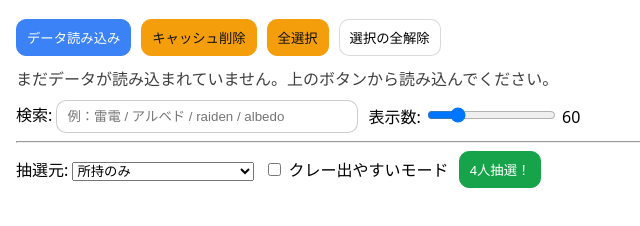
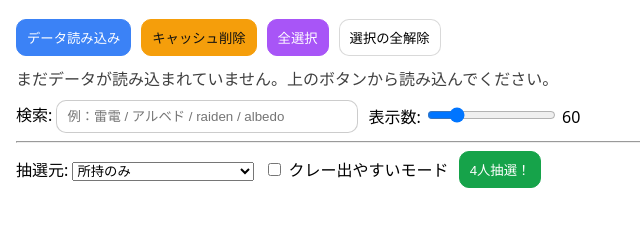
Before and after one commit to TKM-SN/genshin-party-selector, a plain HTML site: page index.html in a window 1280 px wide. Shown: the part 70-296 px from the top of the page, without its empty margins (0-640 px from the left). Drawn offline with Linux system fonts and the light colour scheme.

Commit message:
Update styles for selectAll button and input step

```diff
--- a/index.html
+++ b/index.html
@@ -35,6 +35,13 @@
     }
     .small{ font-size:12px; opacity:.85; }
     #list, #result { max-width: 820px; }
+
+    /* ====== B: 全選択ボタンだけ色を変える（ここが追加） ====== */
+    #selectAll {
+      background: #a855f7;   /* 好きな色に変えてOK */
+      border-color: #a855f7;
+      color: #fff;
+    }
   </style>
 </head>
 <body>
@@ -52,7 +59,8 @@
   <div class="row">
     <label>検索: <input id="q" type="text" placeholder="例：雷電 / アルベド / raiden / albedo" /></label>
     <label>表示数:
-      <input id="maxShow" type="range" min="1" max="300" step="10" value="60" />
+      <!-- ====== A: step を 10 → 1 に変更（ここが修正） ====== -->
+      <input id="maxShow" type="range" min="1" max="300" step="1" value="60" />
       <span id="maxShowLabel">60</span>
     </label>
   </div>
```
